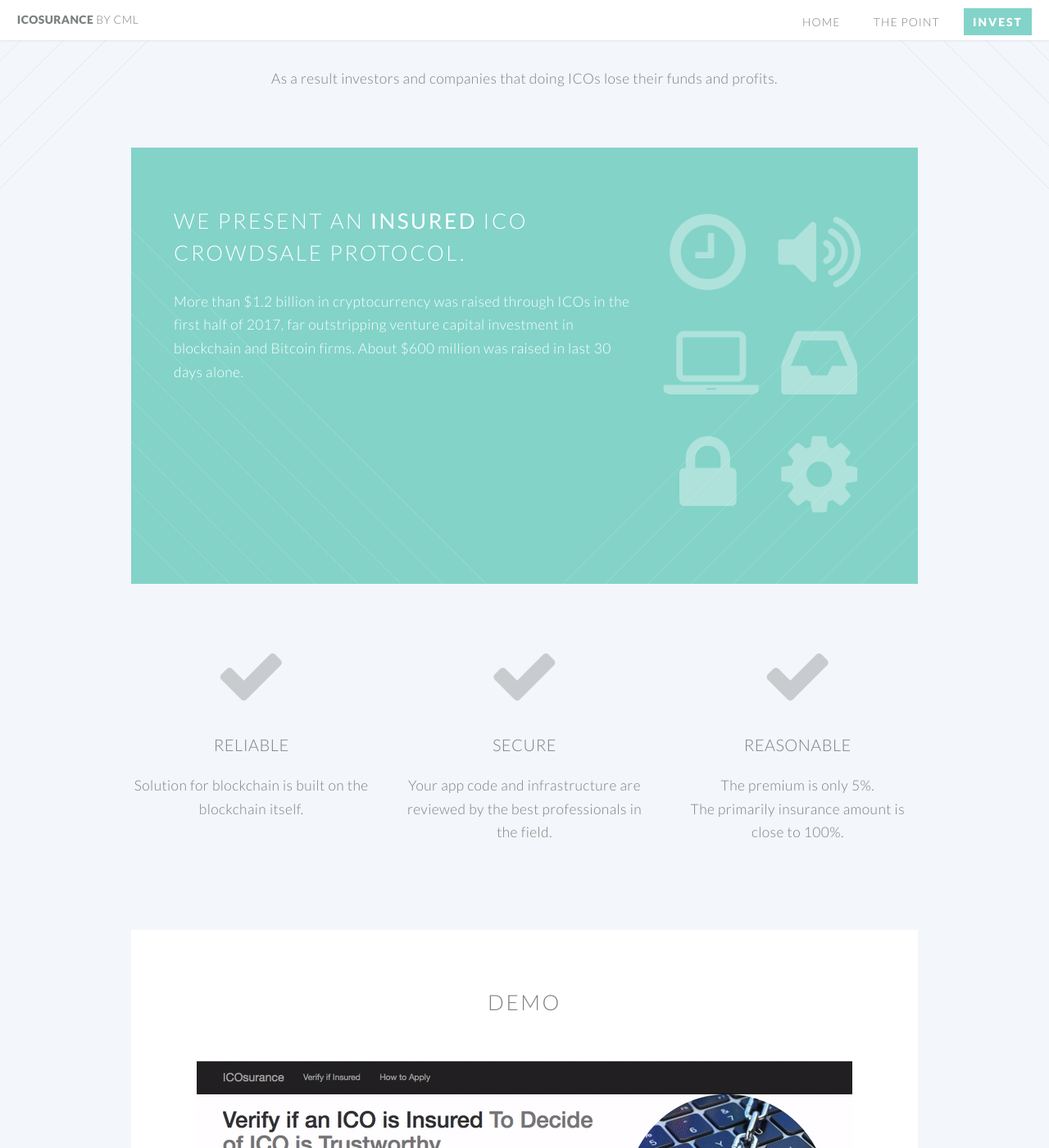
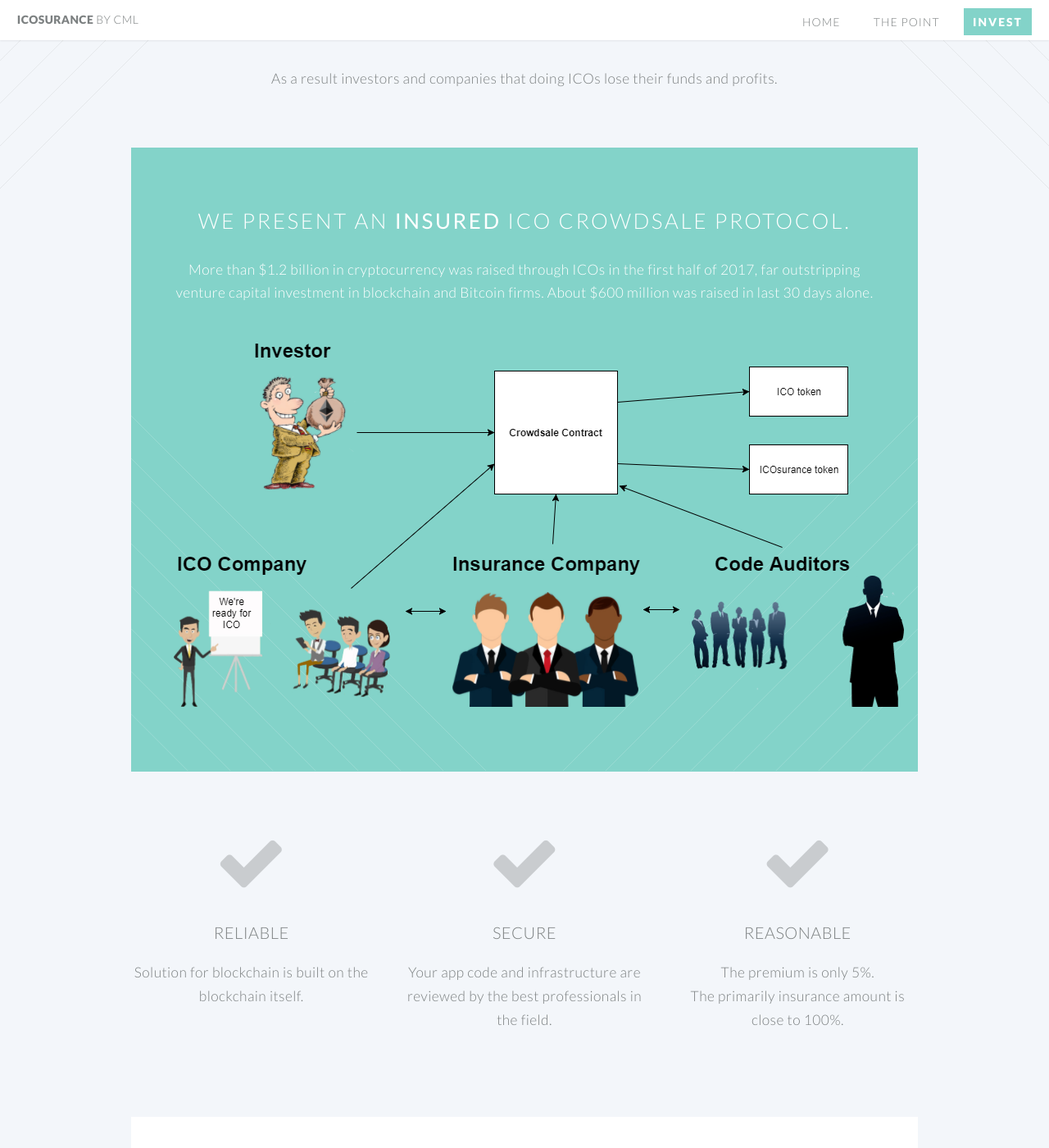
Before and after one commit to ICOsurance/www, a Jekyll site: the page built from index.html, in a window 1280 px wide and 1400 px high, scrolled down 775 px. Shown: the whole window at 82% size. Built offline with Jekyll 4.4.1, drawn with Linux system fonts in a browser that asks for light colours.

Commit message:
deploy the shit

```diff
--- a/css/style-mobile.css
+++ b/css/style-mobile.css
@@ -179,9 +179,9 @@
 			border: 0;
 		}
 
-#ezgif-1-11e6aef4c6 {
+#ezgif-1-11e6aef4c6, #Untitled_Diagram456 {
 	display: none;
 }
-#ezgif-1-f4e85b1160 {
+#ezgif-1-f4e85b1160, #Untitled_Diagram184 {
 	display: block;
 }
--- a/css/style.css
+++ b/css/style.css
@@ -1103,6 +1103,6 @@
 			width: 5em;
 		}
 
-#ezgif-1-f4e85b1160 {
+#ezgif-1-f4e85b1160, #Untitled_Diagram184 {
 	display: none;
 }
--- a/index.html
+++ b/index.html
@@ -11,14 +11,15 @@ layout: landing-page
 				</header>
 
 				<!-- One -->
-					<section class="wrapper style2 container special-alt">
-						<div class="row half">
-							<div class="8u">
-
+					<section class="wrapper style2 container special">
 						<header>
 							<h2>We present an <strong>insured</strong> ICO crowdsale protocol.</h2>
 						</header>
 						<p>More than $1.2 billion in cryptocurrency was raised through ICOs in the first half of 2017, far outstripping venture capital investment in blockchain and Bitcoin firms. About $600 million was raised in last 30 days alone.</p>
+
+						<img id="Untitled_Diagram456" src="Untitled_Diagram.png" width="892" height="456" align="animated GIF desktop">
+						<img id="Untitled_Diagram184" src="Untitled_Diagram.png" width="320" height="184" align="animated GIF mobile">
+
 <!--
 						<footer>
 							<ul class="buttons">
@@ -27,27 +28,12 @@ layout: landing-page
 						</footer>
 -->
 
-							</div>
-							<div class="4u skel-cell-important">
-
-								<ul class="featured-icons">
-									<li><span class="icon fa-clock-o"><span class="label">Feature 1</span></span></li>
-									<li><span class="icon fa-volume-up"><span class="label">Feature 2</span></span></li>
-									<li><span class="icon fa-laptop"><span class="label">Feature 3</span></span></li>
-									<li><span class="icon fa-inbox"><span class="label">Feature 4</span></span></li>
-									<li><span class="icon fa-lock"><span class="label">Feature 5</span></span></li>
-									<li><span class="icon fa-cog"><span class="label">Feature 6</span></span></li>
-								</ul>
-
-							</div>
-						</div>
 					</section>
 
 				<!-- Two -->
 					<section class="wrapper style1 container special">
 						<div class="row">
 							<div class="4u">
-
 								<section>
 									<span class="icon featured fa-check"></span>
 									<header>
@@ -102,7 +88,7 @@ layout: landing-page
 						</header>
 
 						<div class="row">
-							<div class="6u">
+							<div class="6u">                                                  Untitled Diagram (1).png
 
 								<section>
 									<a href="#" class="image featured"><img src="images/pic01.jpg" alt="" /></a>
```
Also changed, not shown: Untitled_Diagram.png (added). Lines whose indentation alone changed are shown as unchanged.
